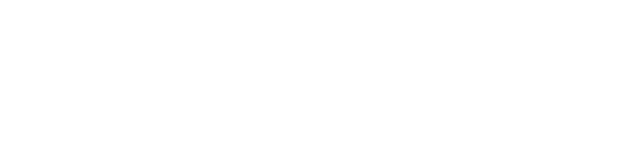
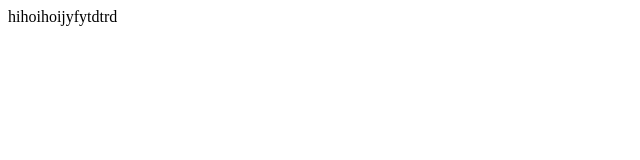
Before and after one commit to wiolken44/test, a plain HTML site: page bbb.html in a window 1280 px wide. Shown: the whole page, without its empty margins (0-640 px from the left). Drawn offline with Linux system fonts and the light colour scheme.

Commit message:
Update bbb.html

```diff
--- a/bbb.html
+++ b/bbb.html
@@ -8,3 +8,6 @@
 
 </body>
 </html>
+
+
+hihoihoijyfytdtrd
```
